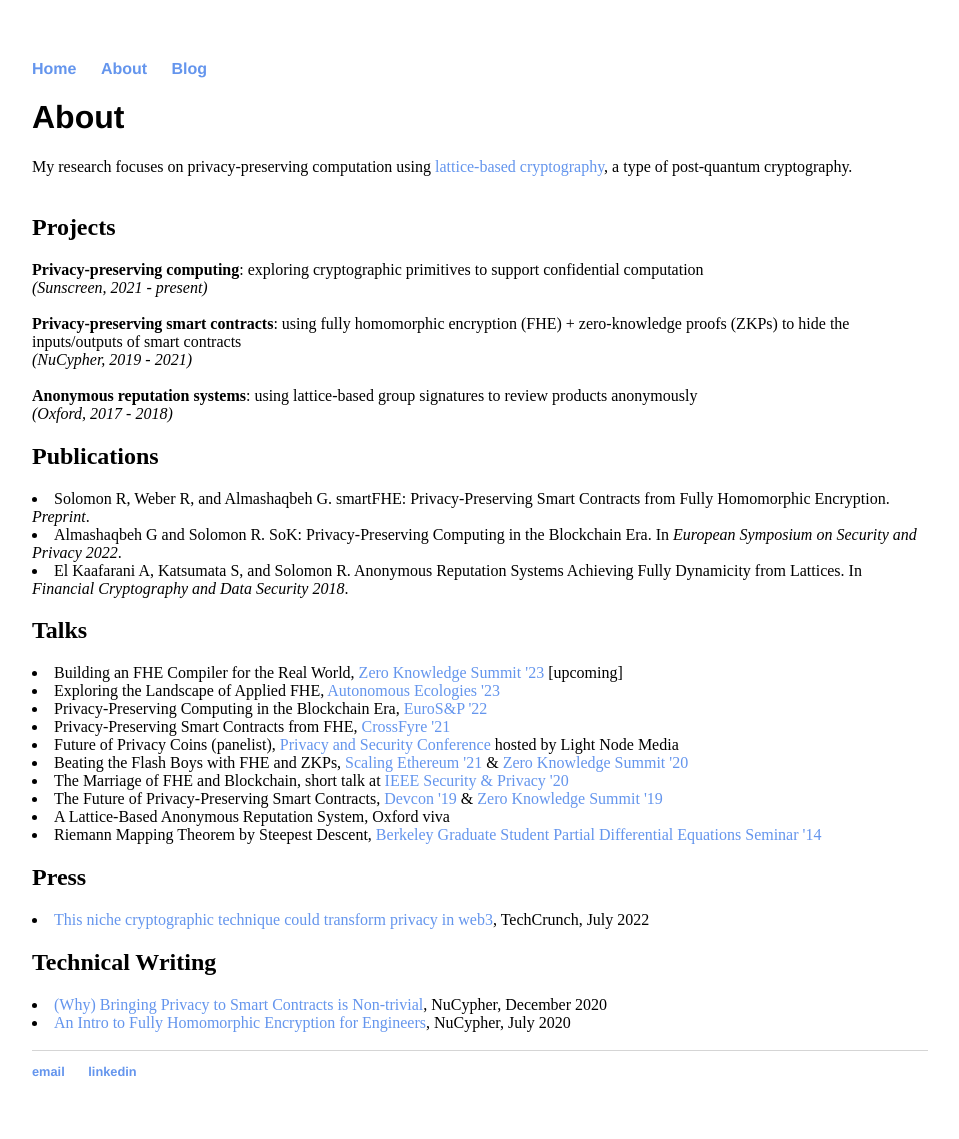
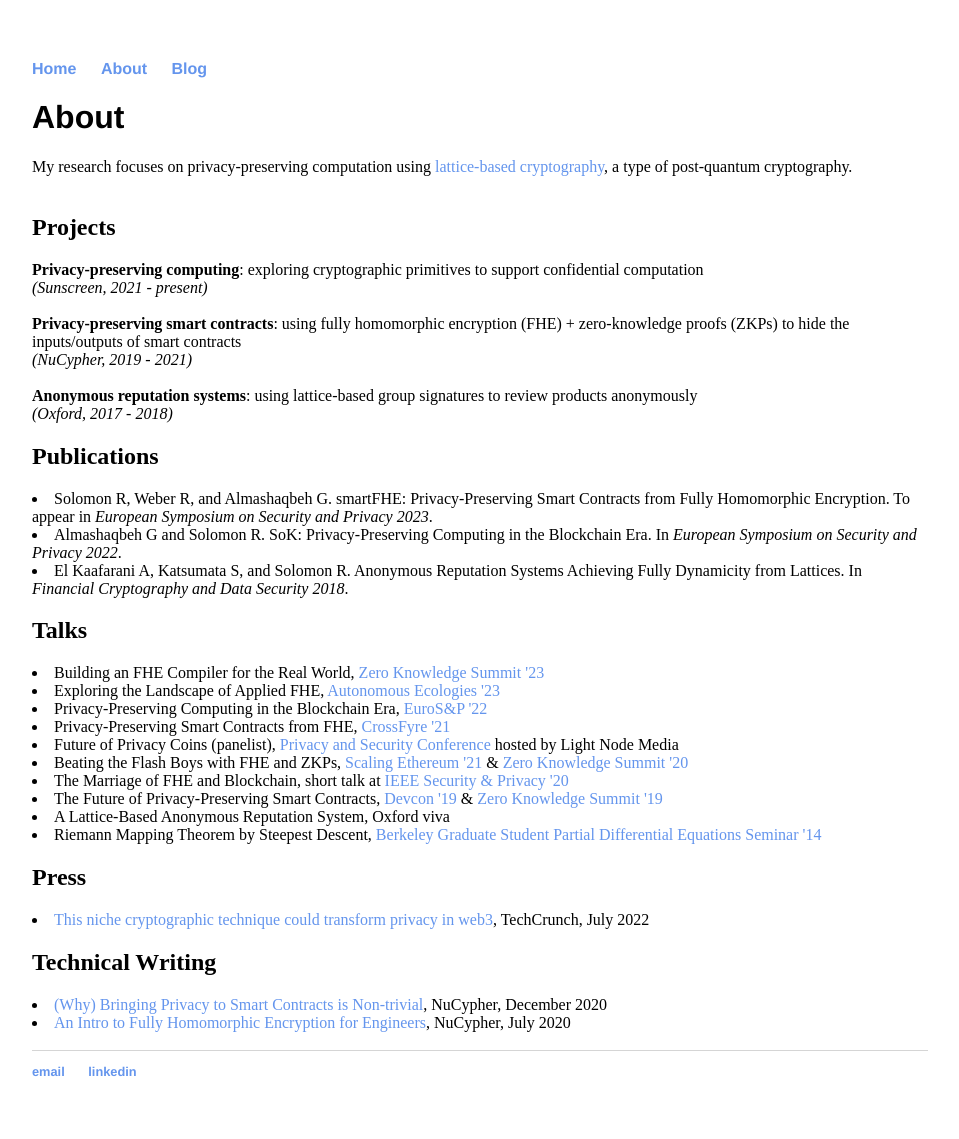
Before and after one commit to ravital/ravital.github.io, a Jekyll site: the page built from about/index.html, in a window 1280 px wide. Shown: the whole page, without its empty margins (160-1119 px from the left). Built offline with Jekyll 4.4.1, drawn with Linux system fonts in a browser that asks for light colours.

Commit message:
Update index.html

```diff
--- a/about/index.html
+++ b/about/index.html
@@ -16,13 +16,13 @@ title: About Ravital Solomon
 
 
 			<h2>Publications</h2>
-			<li>Solomon R, Weber R, and Almashaqbeh G. smartFHE: Privacy-Preserving Smart Contracts from Fully Homomorphic Encryption. <i>Preprint</i>.</li>
+			<li>Solomon R, Weber R, and Almashaqbeh G. smartFHE: Privacy-Preserving Smart Contracts from Fully Homomorphic Encryption. To appear in <i>European Symposium on Security and Privacy 2023</i>.</li>
 			<li>Almashaqbeh G and Solomon R. SoK: Privacy-Preserving Computing in the Blockchain Era. In <i>European Symposium on Security and Privacy 2022</i>.</li>
 			<li>El Kaafarani A, Katsumata S, and Solomon R. Anonymous Reputation Systems Achieving Fully Dynamicity from Lattices. In <i>Financial Cryptography and Data Security 2018</i>.</li>
 
 
 			<h2>Talks</h2>
-			<li>Building an FHE Compiler for the Real World, <a href="https://www.zksummit.com/">Zero Knowledge Summit '23</a> [upcoming]</li>
+			<li>Building an FHE Compiler for the Real World, <a href="https://www.zksummit.com/">Zero Knowledge Summit '23</a></li>
 			<li>Exploring the Landscape of Applied FHE, <a href="https://www.autonomousecologies.xyz/">Autonomous Ecologies '23</a></li>
 			<li>Privacy-Preserving Computing in the Blockchain Era, <a href="https://www.ieee-security.org/TC/EuroSP2022/">EuroS&P '22</a></li>
 			<li>Privacy-Preserving Smart Contracts from FHE, <a href="https://crossfyre21.cs.ru.nl//">CrossFyre '21</a></li>
```
